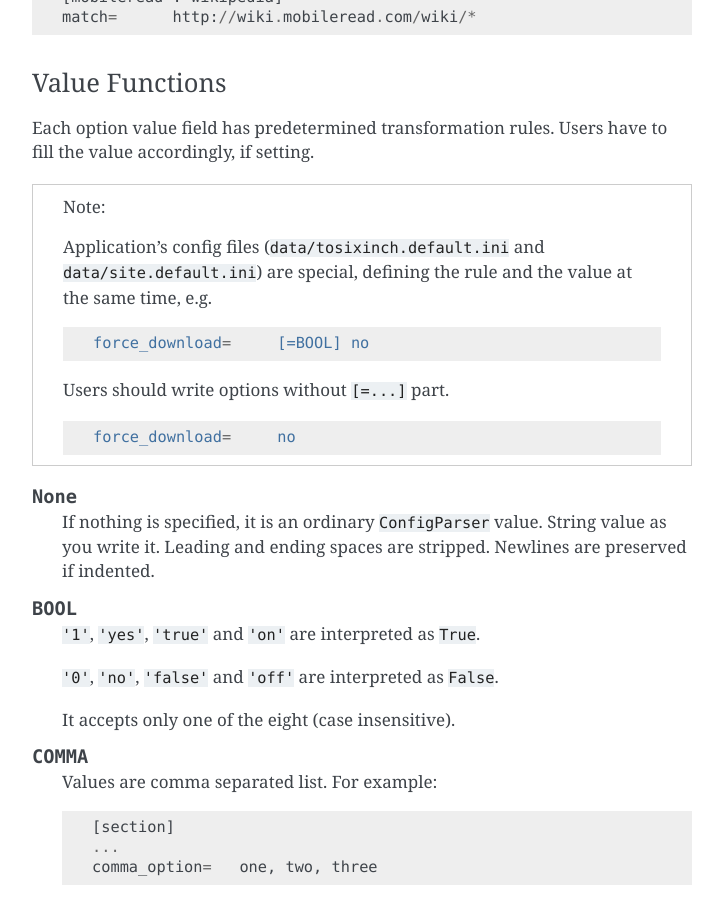
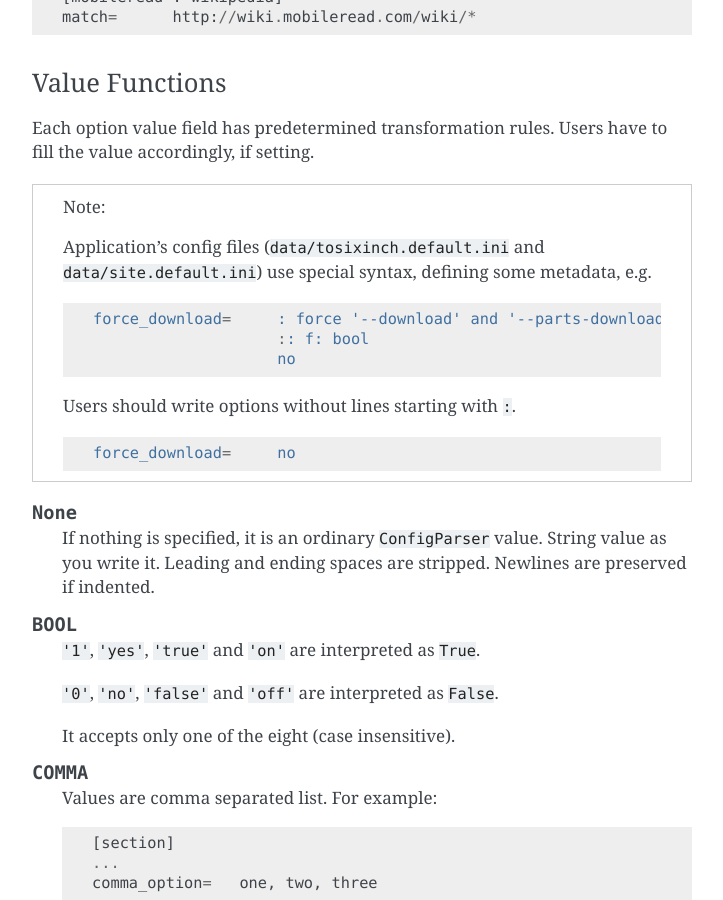
Before and after one commit to openandclose/tosixinch, a Sphinx documentation site: the page built from docs/overview.rst, in a window 1280 px wide and 900 px high, scrolled down 9708 px. Shown: the whole window, without its empty margins (388-1111 px from the left). Built offline with Sphinx 7.4.7, drawn with Linux system fonts in a browser that asks for light colours.

```diff
--- a/docs/overview.rst
+++ b/docs/overview.rst
@@ -513,13 +513,15 @@ Users have to fill the value accordingly, if setting.
 
     Application's config files
     (``data/tosixinch.default.ini`` and ``data/site.default.ini``)
-    are special, defining the rule and the value at the same time, e.g.
+    use special syntax, defining some metadata, e.g.
 
     .. code-block:: ini
 
-        force_download=     [=BOOL] no
+        force_download=     : force '--download' and '--parts-download' even if the file already exists
+                            :: f: bool
+                            no
 
-    Users should write options without ``[=...]`` part.
+    Users should write options without lines starting with ``:``.
 
     .. code-block:: ini
 
```
